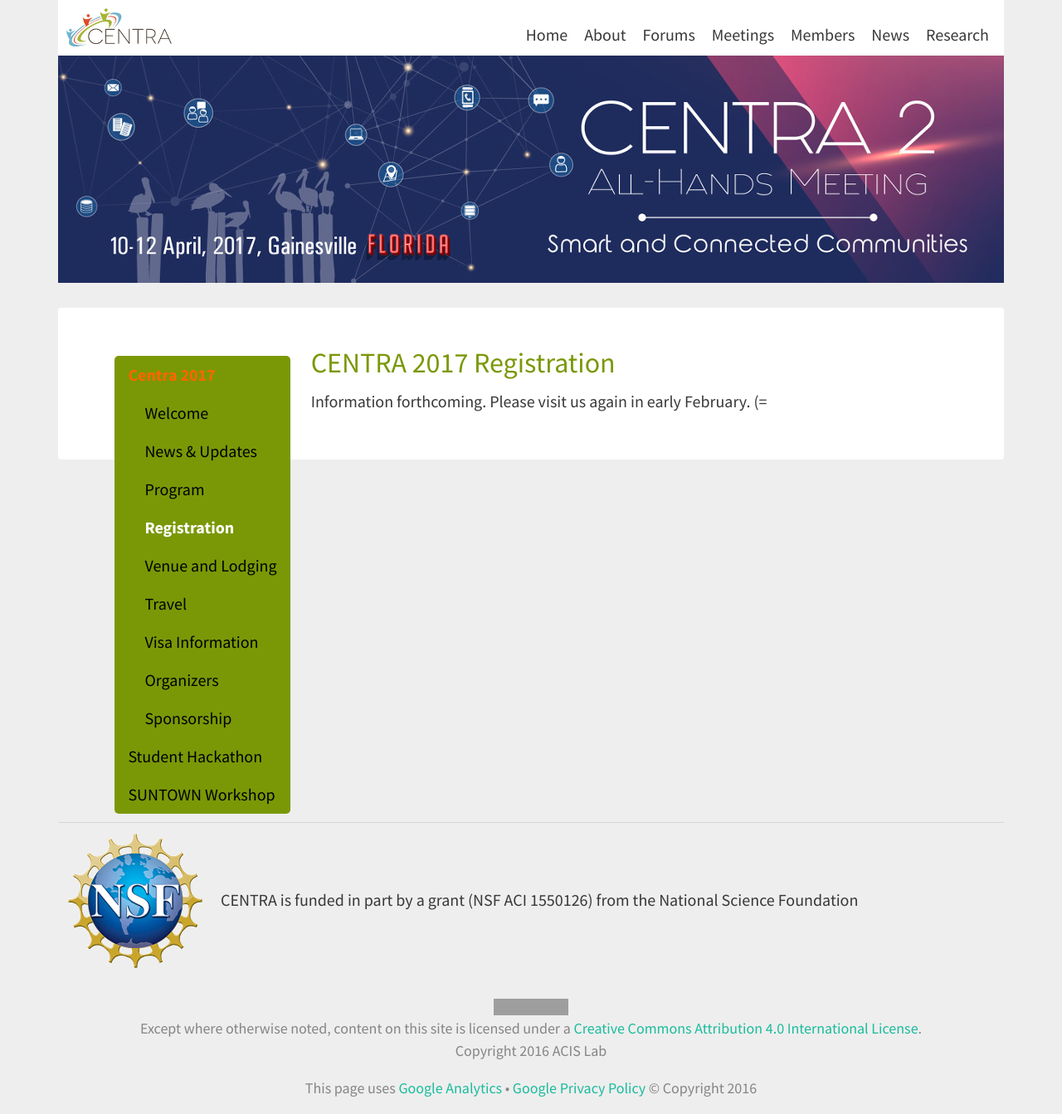
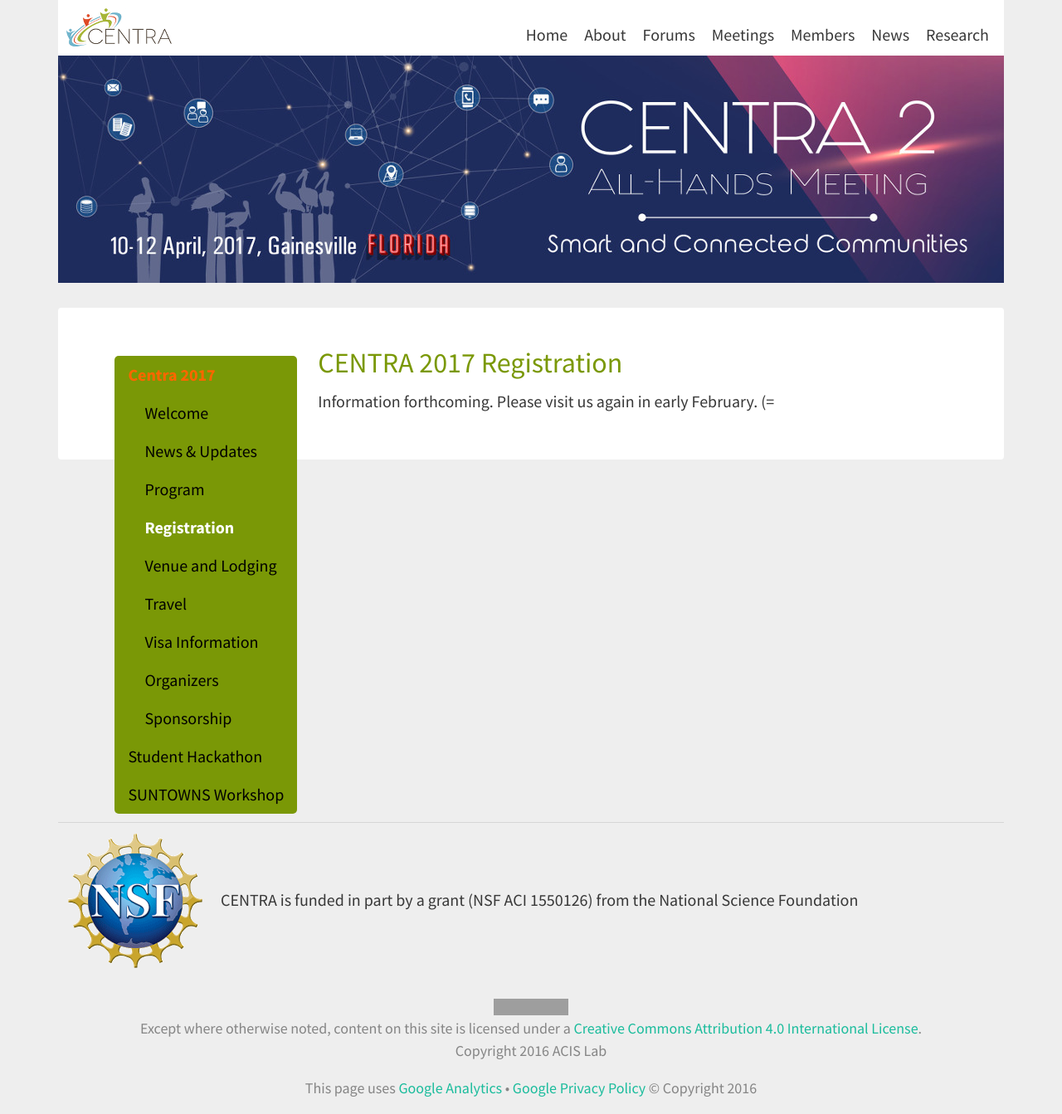
Before and after one commit to hmchou56/centra8, a Jekyll site: the page built from centra2/registration.md, in a window 1280 px wide. Shown: the whole page at 83% size. Built offline with Jekyll 4.4.1, drawn with Linux system fonts in a browser that asks for light colours; nearby versions of some CDN libraries; grey boxes are pictures that could not be loaded.

Commit message:
Update centramenu.html

```diff
--- a/_includes/centramenu.html
+++ b/_includes/centramenu.html
@@ -77,5 +77,5 @@
 		</ul>
 	</li>
 	<li {% if page.url contains 'hackathon' %} class="{{ topmenuitem | append:'_selected'}}" {% else %} class=" {{ topmenuitem }}" {% endif %}><a href="/hackathon2017/">Student Hackathon</a></li>
-	<li {% if page.url contains 'suntowns' %} class="{{ topmenuitem | append:'_selected'}}" {% else %} class=" {{ topmenuitem }}" {% endif %}><a href="/suntowns2017/">SUNTOWN Workshop</a></li>
+	<li {% if page.url contains 'suntowns' %} class="{{ topmenuitem | append:'_selected'}}" {% else %} class=" {{ topmenuitem }}" {% endif %}><a href="/suntowns2017/">SUNTOWNS Workshop</a></li>
 </ul>
```
